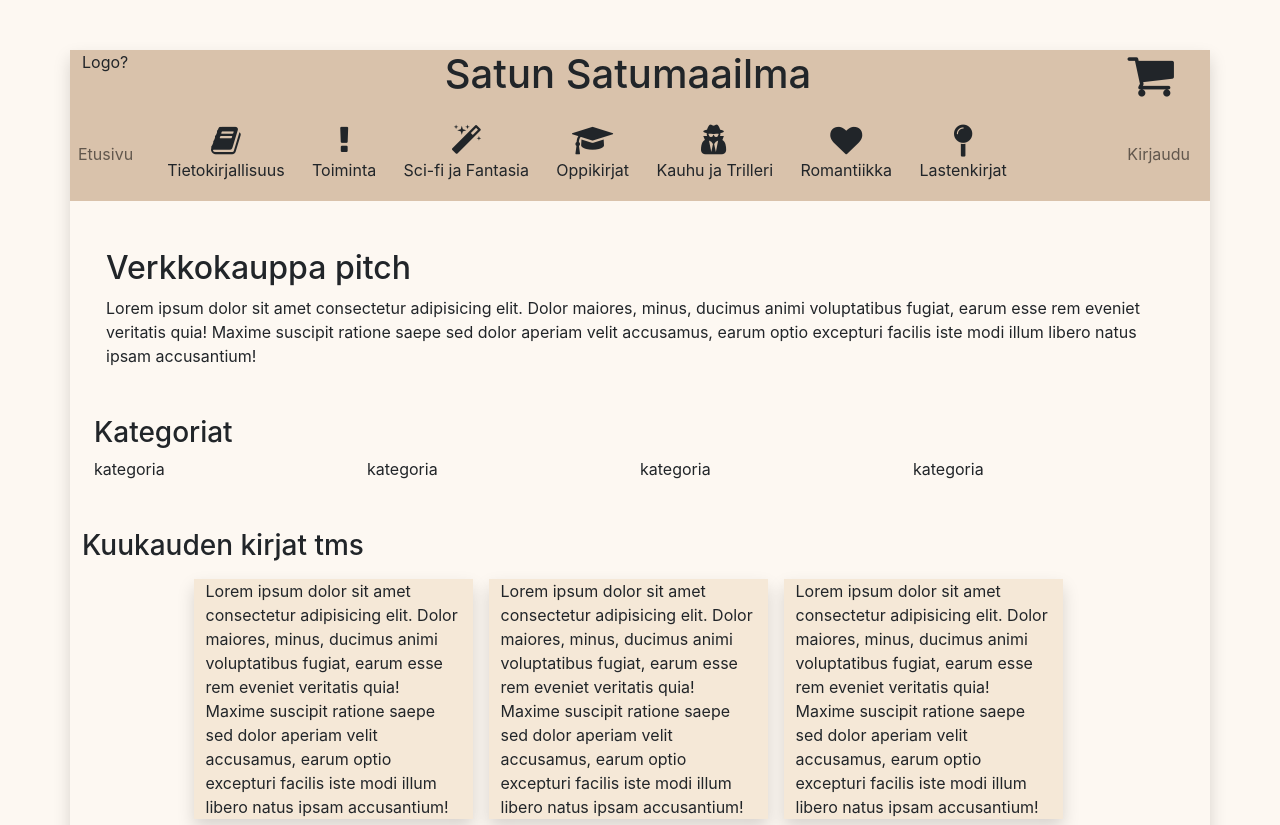
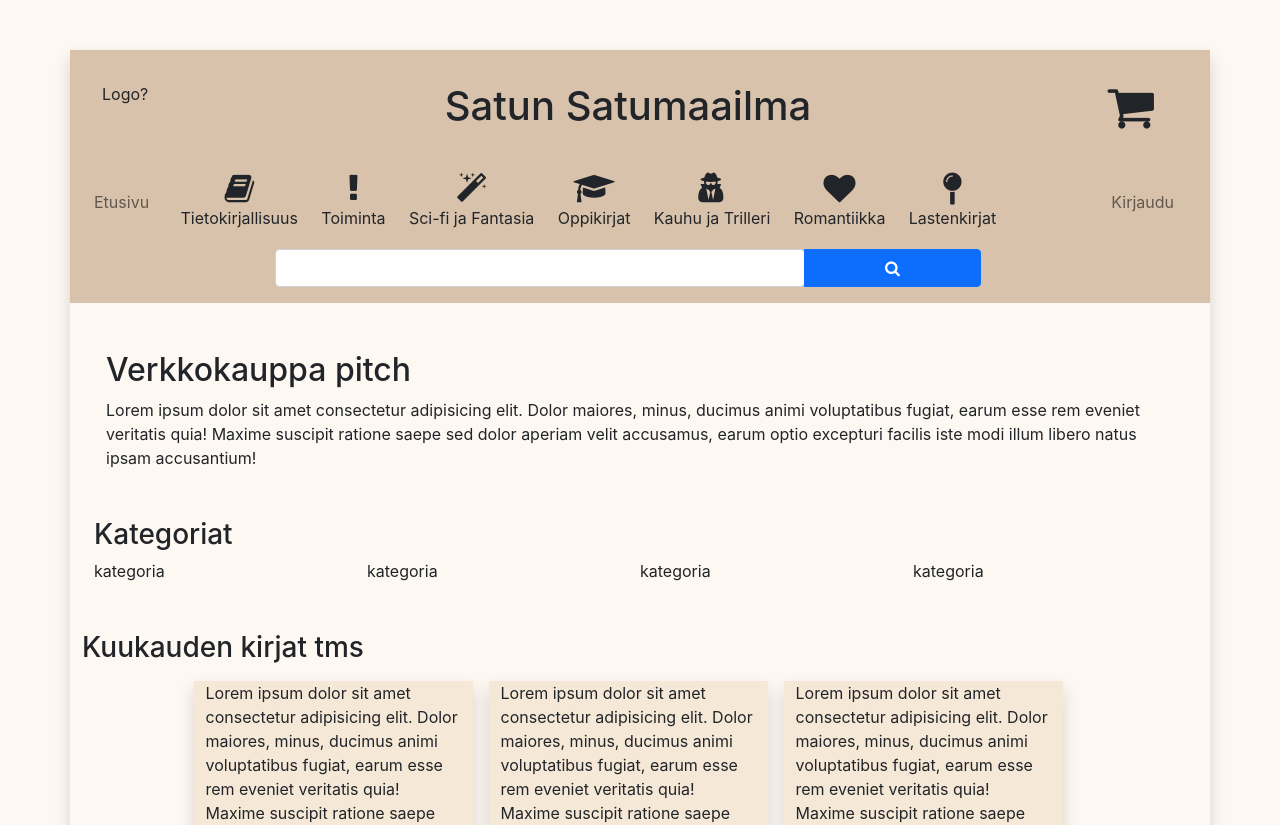
Before and after one commit to n0laja00/kirjakauppa, a React (Create React App) app: page / in a window 1280 px wide. Shown: the top 825 px of the page. Built offline with nearby package versions, Linux system fonts and the light colour scheme.

Commit message:
Searchbar alustava integrointi

```diff
--- a/src/Header.js
+++ b/src/Header.js
@@ -1,10 +1,11 @@
 import React from 'react'
 import Navbar from './Navbar'
+import SearchBar from './Searchbar'
 
 export default function Header() {
     return (
-        <div className="row header">
-            <div className="row">
+        <div className="row header p-3">
+            <div className="row p-3">
                 <div className="col-sm-1">Logo?</div>
                 <div className="col-sm-10">
                     <h1 className="text-center">Satun Satumaailma</h1>
@@ -14,6 +15,7 @@ export default function Header() {
                 </div>
             </div>
             <Navbar />
+            <SearchBar />
         </div>
     )
 }
--- /dev/null
+++ b/src/Searchbar.js
@@ -0,0 +1,16 @@
+import React from 'react'
+
+export default function SearchBar() {
+    return (
+        <div className="row">
+            <div className="input-group d-flex justify-content-center">
+                <div class="form-outline col-md-6 col-sm-10">
+                    <input type="search" id="form1" className="form-control input-lg" />
+                </div>
+                <button type="button" class="btn btn-primary col-sm-2">
+                    <i class="fa fa-search"></i>
+                </button>
+            </div>
+        </div>
+    )
+}
```
